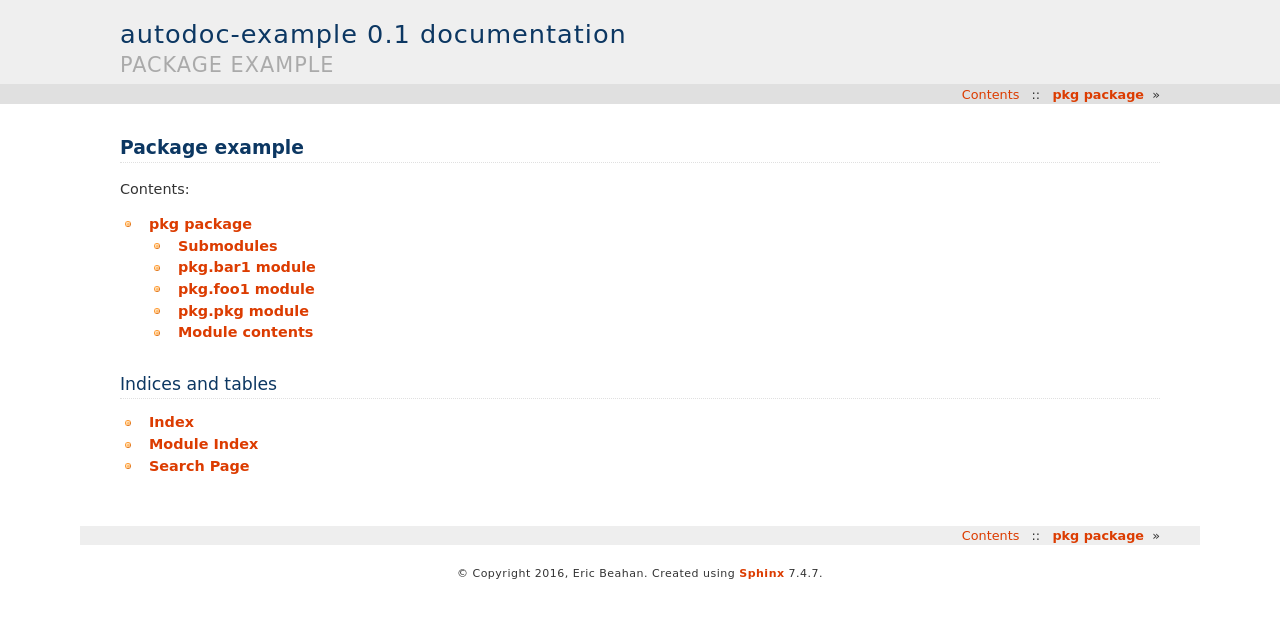
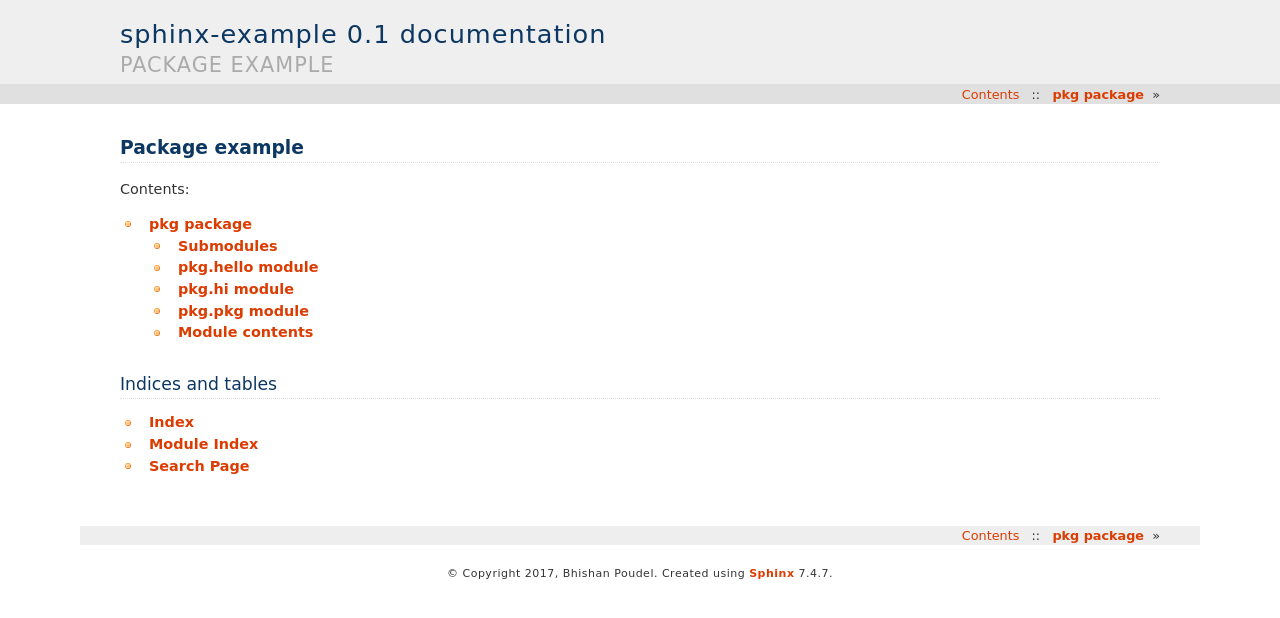
Before and after one commit to bhishanpdl/Tutorial-ReadTheDocs, a Sphinx documentation site: the page built from docs/index.rst, in a window 1280 px wide. Shown: the top 618 px of the page. Built offline with Sphinx 7.4.7, drawn with Linux system fonts in a browser that asks for light colours.

Commit message:
updated scripts

```diff
--- a/docs/conf.py
+++ b/docs/conf.py
@@ -18,7 +18,7 @@
 #
 import os
 import sys
-sys.path.insert(0, os.path.abspath('..'))
+sys.path.insert(0, os.path.abspath('..')) # Note two dots
 
 
 # -- General configuration ------------------------------------------------
@@ -51,9 +51,9 @@ source_suffix = '.rst'
 master_doc = 'index'
 
 # General information about the project.
-project = u'autodoc-example'
-copyright = u'2016, Eric Beahan'
-author = u'Eric Beahan'
+project = u'sphinx-example'
+copyright = u'2017, Bhishan Poudel'
+author = u'Bhishan Poudel'
 
 # The version info for the project you're documenting, acts as replacement for
 # |version| and |release|, also used in various other places throughout the
@@ -263,7 +263,7 @@ latex_elements = {
 #  author, documentclass [howto, manual, or own class]).
 latex_documents = [
     (master_doc, 'autodoc-example.tex', u'autodoc-example Documentation',
-     u'Eric Beahan', 'manual'),
+     u'Bhishan Poudel', 'manual'),
 ]
 
 # The name of an image file (relative to this directory) to place at the top of
--- a/docs/pkg.rst
+++ b/docs/pkg.rst
@@ -4,18 +4,18 @@ pkg package
 Submodules
 ----------
 
-pkg\.bar1 module
-----------------
+pkg\.hello module
+-----------------
 
-.. automodule:: pkg.bar1
+.. automodule:: pkg.hello
     :members:
     :undoc-members:
     :show-inheritance:
 
-pkg\.foo1 module
-----------------
+pkg\.hi module
+--------------
 
-.. automodule:: pkg.foo1
+.. automodule:: pkg.hi
     :members:
     :undoc-members:
     :show-inheritance:
--- a/pkg/__init__.py
+++ b/pkg/__init__.py
@@ -1,3 +1,3 @@
-from .bar1  import bar1
-from .foo1  import foo1
 from .pkg import Pkg, foo
+from .hello import hello
+from .hi import hi
```
Also changed, not shown: docs/modules.rst (added, +7 -0 lines), 12 other files.
